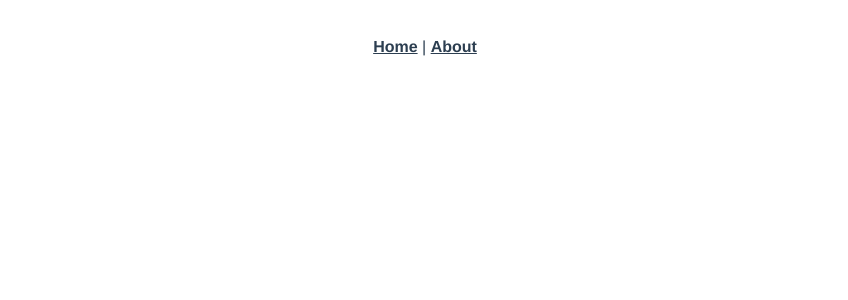
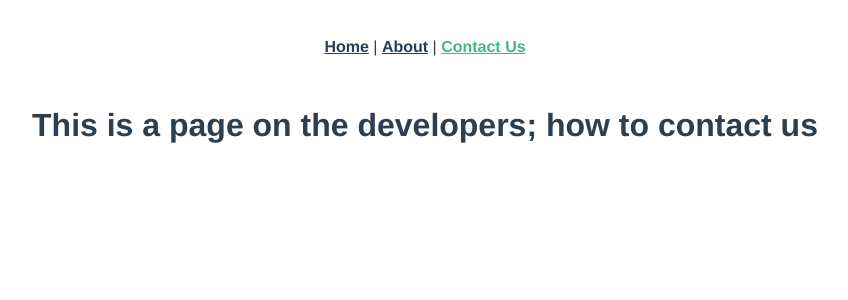
Before and after one commit to stanleymok/dhiyoga, a Vue app: page /contact in a window 1280 px wide. Before the commit this address had no page. Shown: the top 300 px of the page, without its empty margins (215-1063 px from the left). Built offline with nearby package versions, Linux system fonts and the light colour scheme.

Commit message:
feat: add contact us page

```diff
--- a/src/App.vue
+++ b/src/App.vue
@@ -1,7 +1,8 @@
 <template>
   <div id="nav">
     <router-link to="/">Home</router-link> |
-    <router-link to="/about">About</router-link>
+    <router-link to="/about">About</router-link> |
+    <router-link to="/contact">Contact Us</router-link>
   </div>
   <router-view/>
 </template>
--- a/src/router/index.js
+++ b/src/router/index.js
@@ -14,6 +14,14 @@
     // this generates a separate chunk (about.[hash].js) for this route
     // which is lazy-loaded when the route is visited.
     component: () => import(/* webpackChunkName: "about" */ '../views/About.vue')
+  },
+  {
+    path: '/contact',
+    name: 'Contact',
+    // route level code-splitting
+    // this generates a separate chunk (about.[hash].js) for this route
+    // which is lazy-loaded when the route is visited.
+    component: () => import(/* webpackChunkName: "about" */ '../views/Contact.vue')
   }
 ]
 
--- a/src/views/About.vue
+++ b/src/views/About.vue
@@ -1,5 +1,5 @@
 <template>
   <div class="about">
-    <h1>This is an about page</h1>
+    <h1>World's free yoga repository</h1>
   </div>
 </template>
--- /dev/null
+++ b/src/views/Contact.vue
@@ -0,0 +1,5 @@
+<template>
+  <div class="about">
+    <h1>This is a page on the developers; how to contact us</h1>
+  </div>
+</template>
```
